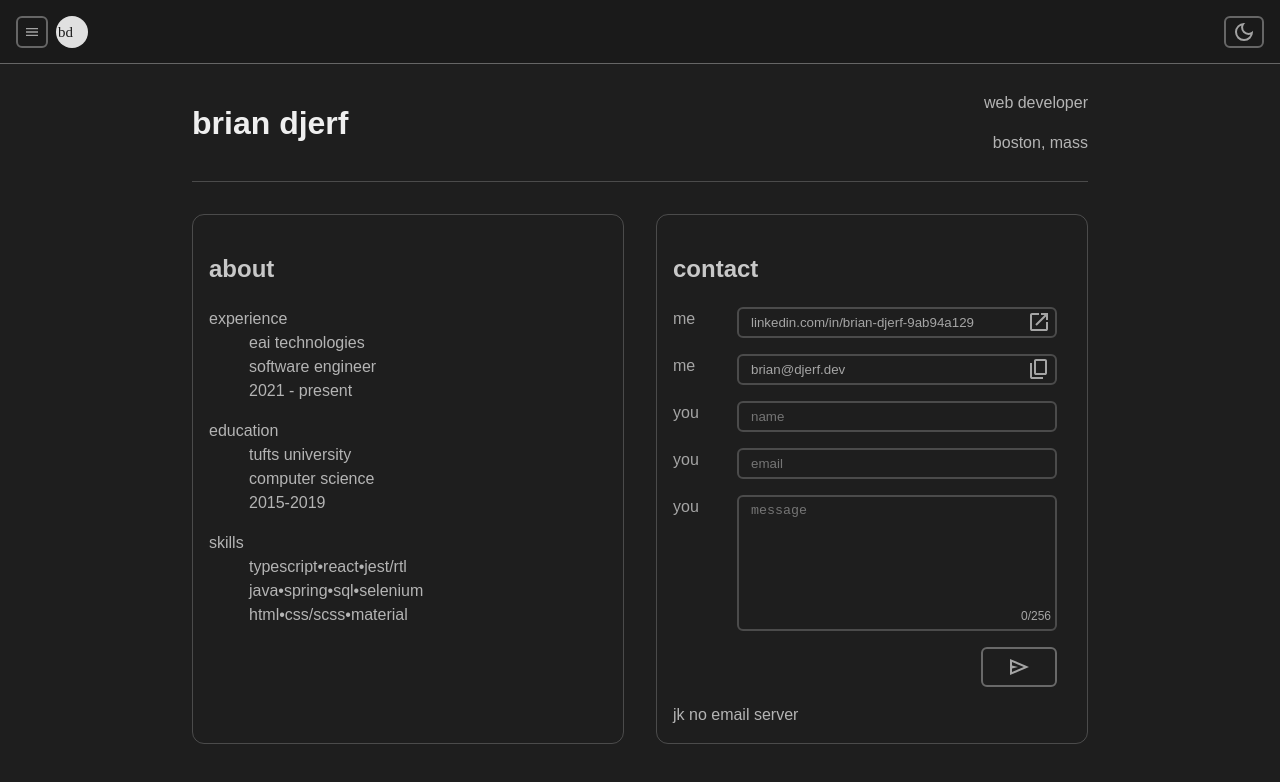
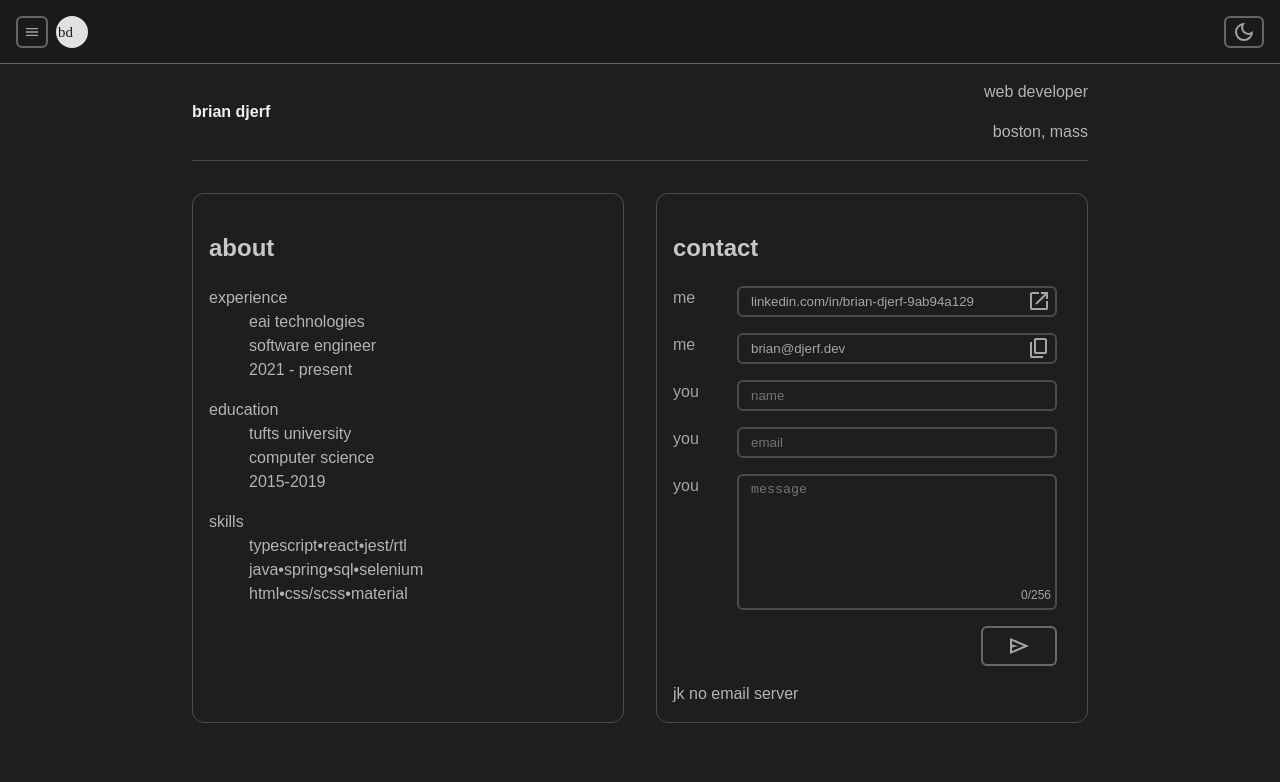
Before and after one commit to antonym0505/antonym0505.github.io, a React (Vite) app: page / in a window 1280 px wide. Shown: the top 782 px of the page. Built offline with nearby package versions, Linux system fonts and the light colour scheme; a web font is replaced by a local one.

Commit message:
low res style

```diff
--- a/src/App.css
+++ b/src/App.css
@@ -74,8 +74,11 @@ main {
 }
 
 @media (min-width: 0) {
+  h1 {
+    font-size: 1rem !important;
+  }
   main {
-    min-width: 32rem;
+    min-width: 18rem;
     max-width: 40rem;
     & > article {
       grid-column: span 2;
```
